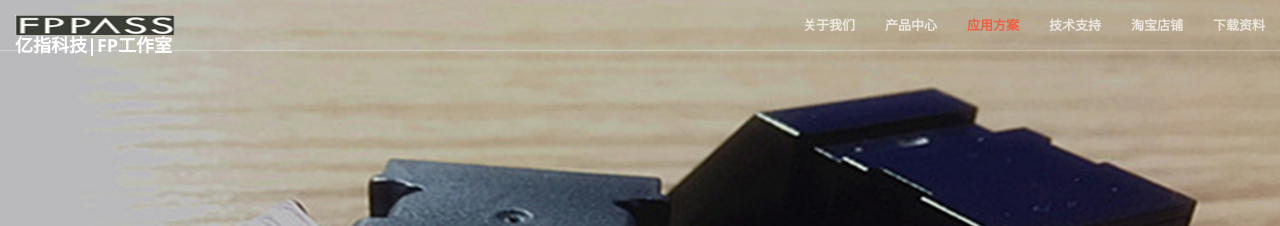
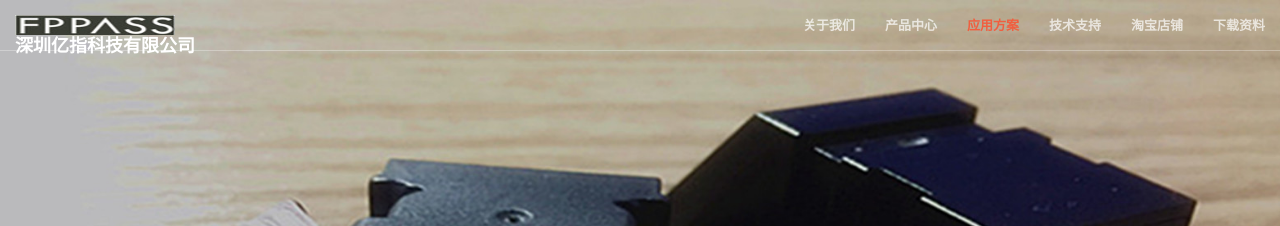
Before and after one commit to easyfp/easyfp.github.io, a Jekyll site: the page built from index.html, in a window 1280 px wide. Shown: the top 226 px of the page. Built offline with Jekyll 4.4.1, drawn with Linux system fonts in a browser that asks for light colours.

Commit message:
Update nav.html

```diff
--- a/_includes/nav.html
+++ b/_includes/nav.html
@@ -9,7 +9,7 @@
                 <span class="icon-bar"></span>
 
             </button>
-            <a class="navbar-brand page-scroll" href="#page-top"><img src="img/portfolio/7.jpg"width="160" height="20">亿指科技|FP工作室</a>
+            <a class="navbar-brand page-scroll" href="#page-top"><img src="img/portfolio/7.jpg"width="160" height="20">深圳亿指科技有限公司</a>
             </div>
 
         <!-- Collect the nav links, forms, and other content for toggling -->
```
